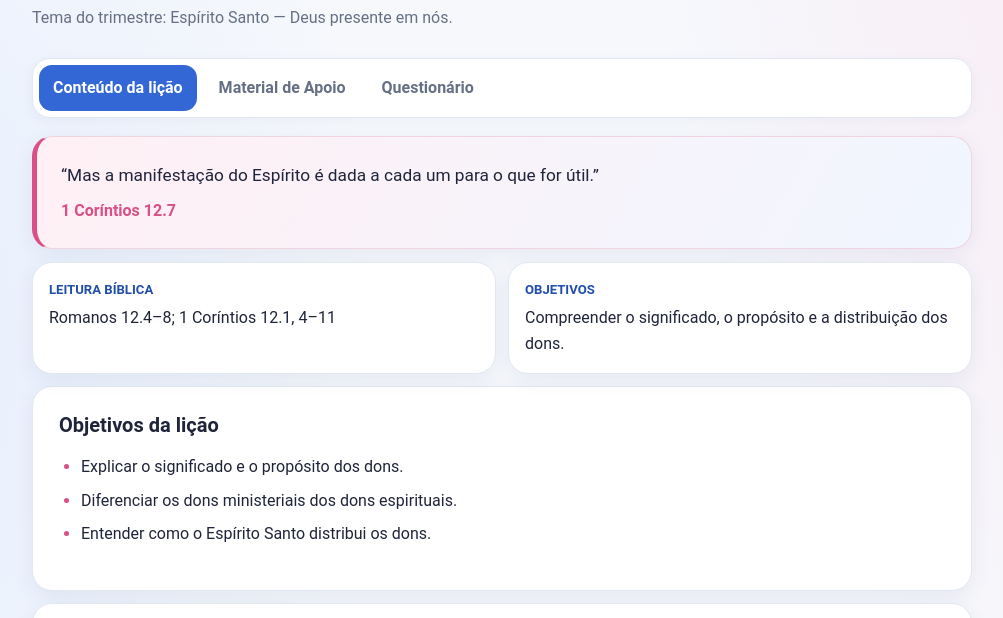
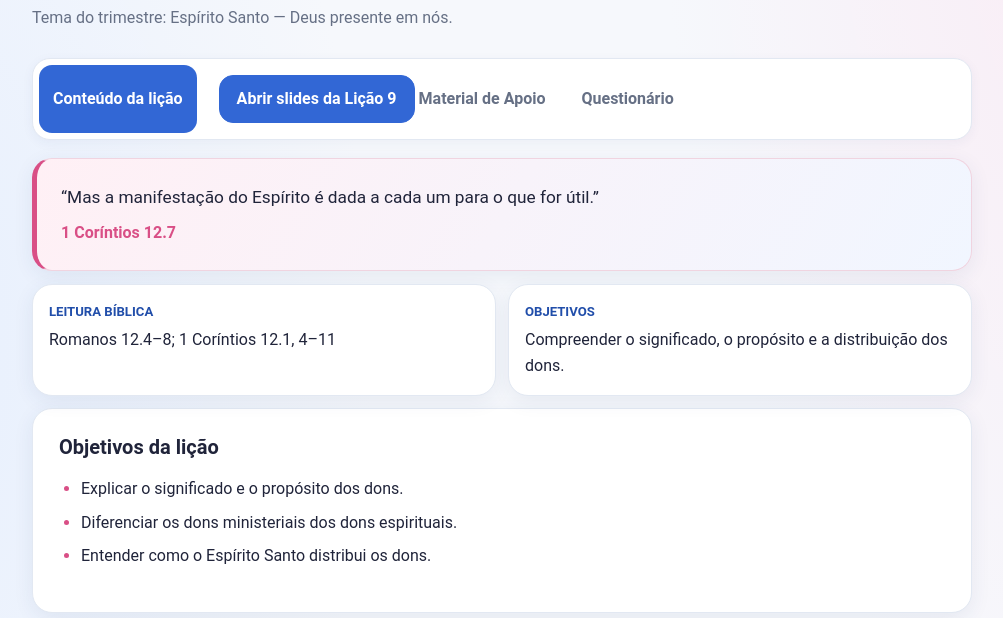
Before and after one commit to gowillnasc/EBD, a plain HTML site: page licao-9.html in a window 1280 px wide. Shown: the part 158-776 px from the top of the page, without its empty margins (138-1141 px from the left). Drawn offline with Linux system fonts and the light colour scheme.

Commit message:
Update licao-9.html

```diff
--- a/licao-9.html
+++ b/licao-9.html
@@ -19,7 +19,11 @@
   <main class="container">
     <nav class="tabs" aria-label="Seções da lição">
       <button class="tab active" data-tab="conteudo">Conteúdo da lição</button>
-      <button class="tab" data-tab="apoio">Material de Apoio</button>
+      <button class="tab" data-tab="apoio">
+        <a class="button-link" href="slides/licao-9.pdf" target="_blank" rel="noopener">
+  Abrir slides da Lição 9
+</a>
+Material de Apoio</button>
       <button class="tab" data-tab="questionario">Questionário</button>
     </nav>
 
```
